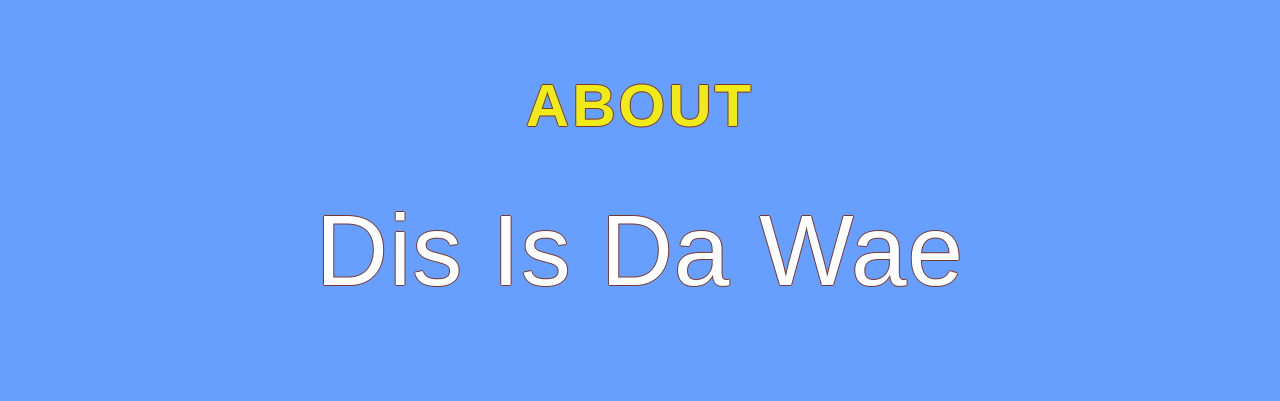
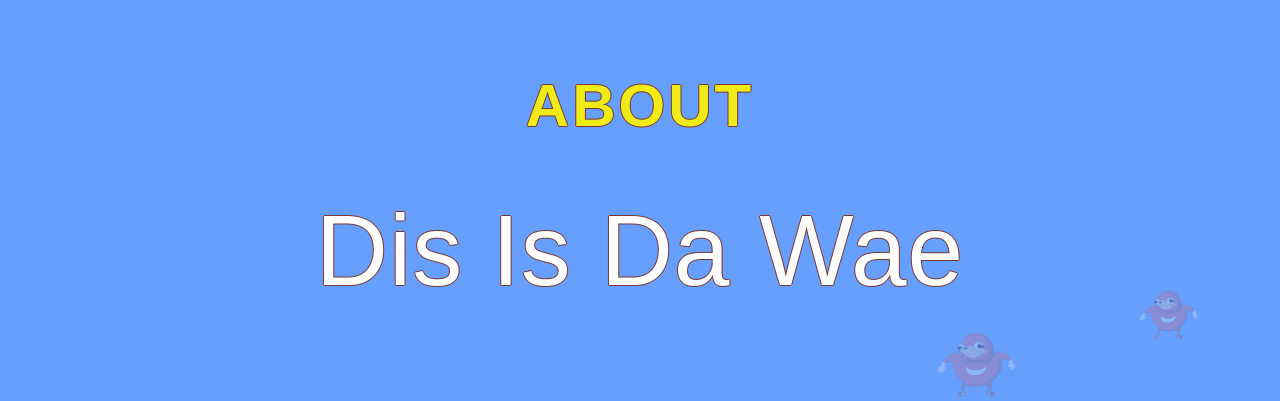
Before and after one commit to dawaegithub/dawaegithub.github.io, a plain HTML site: page index.html in a window 1280 px wide. Shown: the part 832-1233 px from the top of the page. Drawn offline with nearby package versions, Linux system fonts and the light colour scheme; a web font is replaced by a local one.

Commit message:
Update index.html

```diff
--- a/index.html
+++ b/index.html
@@ -418,7 +418,7 @@ font-size:16px !important;
 
 .bubble {
 	background: url("/images/dawae-2.png");
-	height: auto;
+	height: 159.15px;
 	position: absolute;
 	width: 200px;
 	background-position: center;
```
